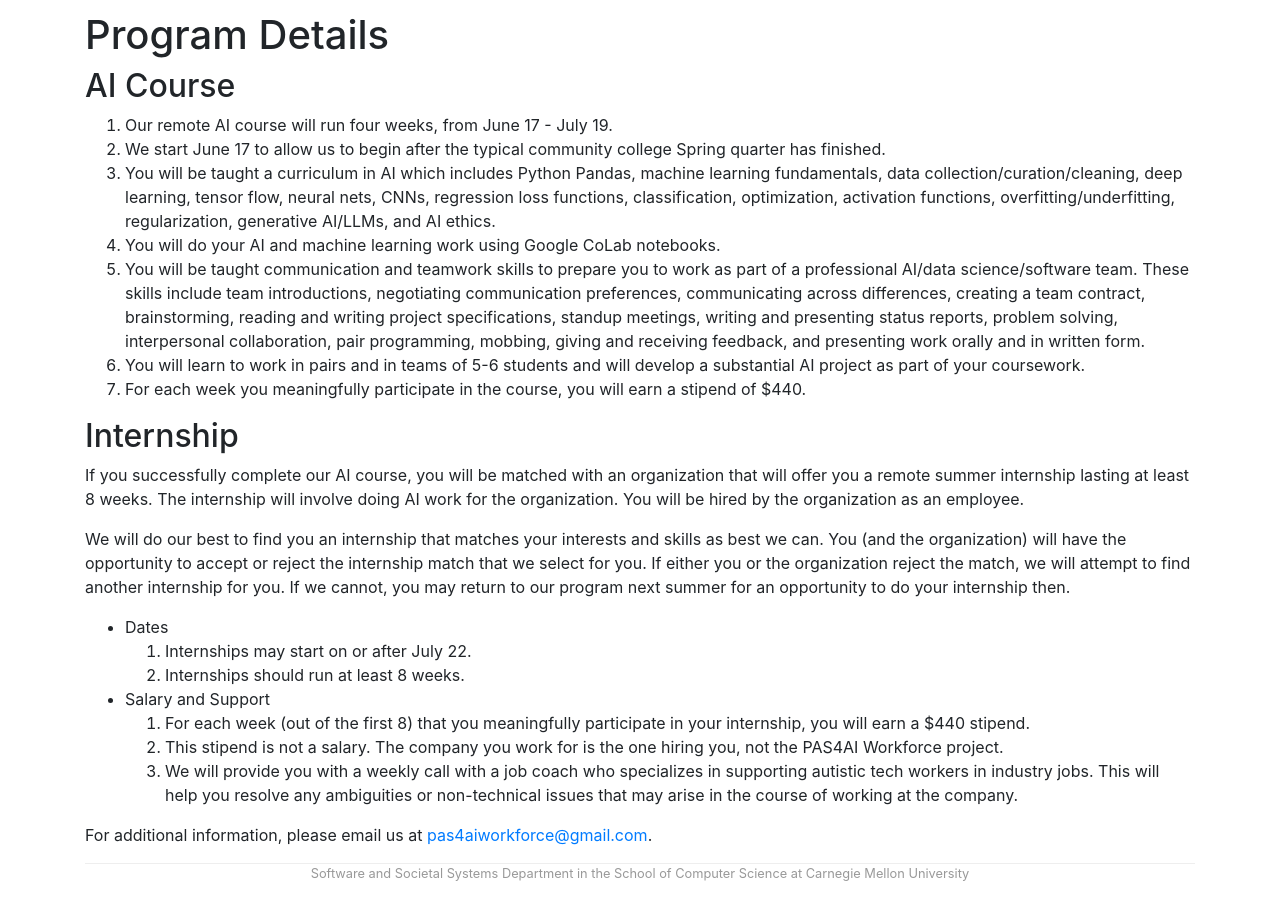
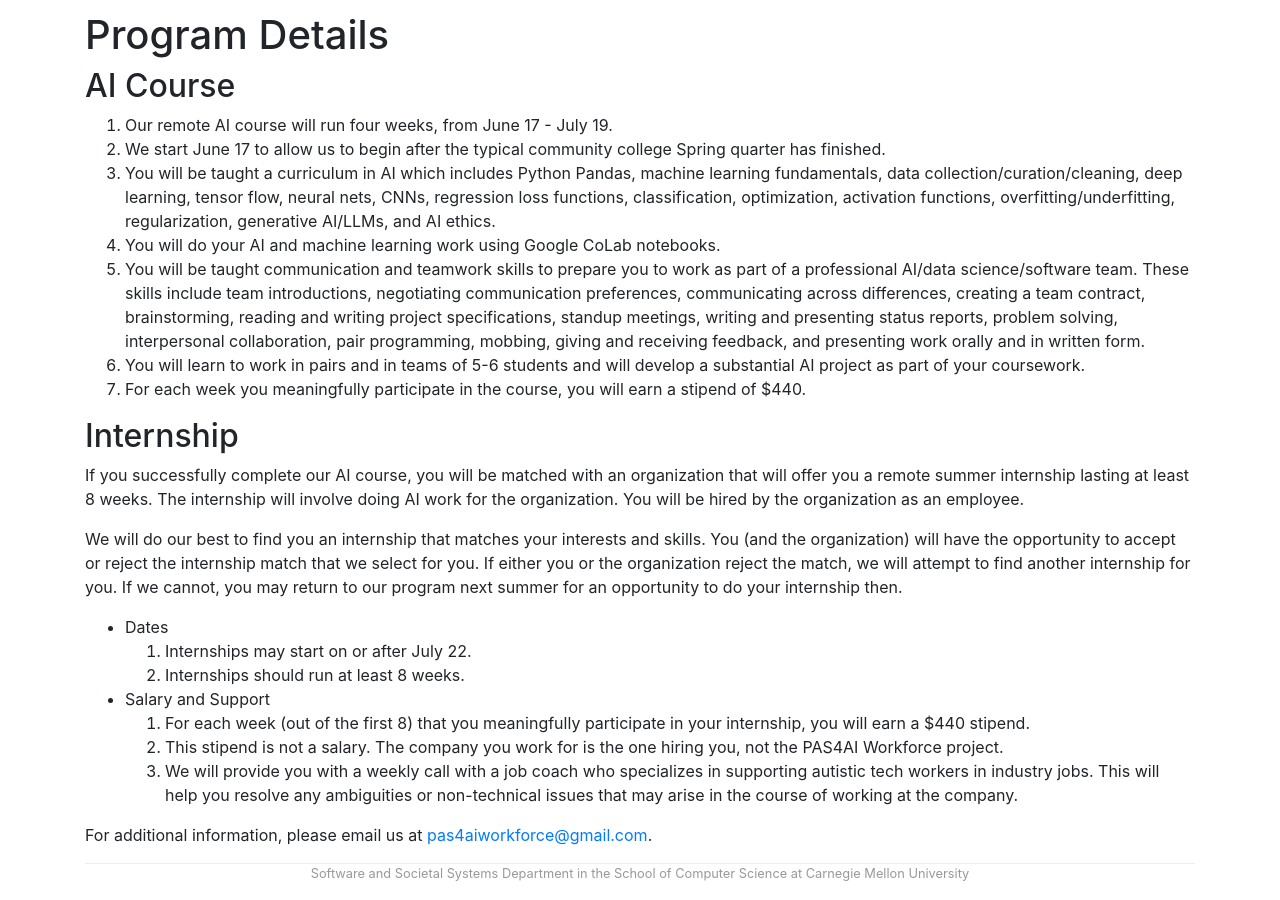
Before and after one commit to cmu-variability/pas4aiworkforce, a Jekyll site: the page built from application.html, in a window 1280 px wide and 900 px high, scrolled down 1240 px. Built offline with Jekyll 4.4.1, drawn with Linux system fonts in a browser that asks for light colours; some of the changed text lies outside the part shown.

Commit message:
Fixed spelling and grammar.

```diff
--- a/application.html
+++ b/application.html
@@ -83,7 +83,7 @@ title: Application
     that will offer you a remote summer internship lasting at least 8 weeks. The internship will involve doing
     AI work for the organization. You will be hired by the organization as an employee.
 </p>
-<p>We will do our best to find you an internship that matches your interests and skills as best we can.
+<p>We will do our best to find you an internship that matches your interests and skills.
    You (and the organization) will have the opportunity to accept or reject the internship match that we select for you.
    If either you or the organization reject the match, we will attempt to find another internship for you. If we cannot,
    you may return to our program next summer for an opportunity to do your internship then.</p>
```
Also changed, not shown: other parts of application.html (+1 -1 lines).
